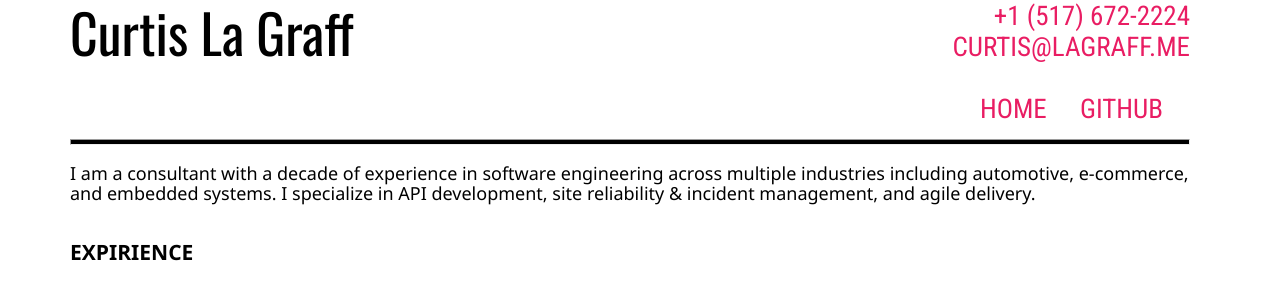
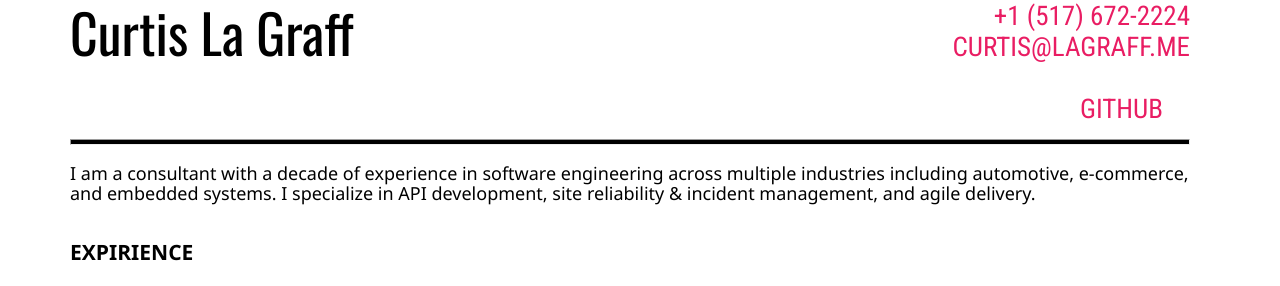
Before and after one commit to clagraff/clagraff.github.io, a Jekyll site: the page built from index.html, in a window 1280 px wide. Shown: the top 286 px of the page. Built offline with Jekyll 4.4.1, drawn with Linux system fonts in a browser that asks for light colours.

Commit message:
Update default.html

```diff
--- a/_layouts/default.html
+++ b/_layouts/default.html
@@ -42,7 +42,7 @@
           <a href='&#109;ailto&#58;%6&#51;&#117;r&#116;&#105;s&#64;l&#37;61%67%72%61%66f&#46;&#109;%6&#53;'>curtis&#64;l&#97;graff&#46;me</a>
           <br/><br/>
           <nav>
-            <a href="https://lagraff.me/">Home</a>
+            <!--<a href="https://lagraff.me/">Home</a>-->
             <!--<a href="https://scm.lagraff.me/">Projects</a>-->
             <a href="https://github.com/clagraff/">Github</a>
           </nav>
```
